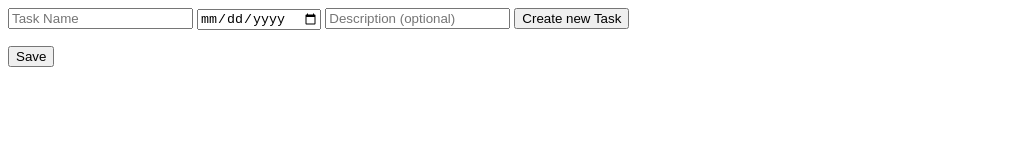
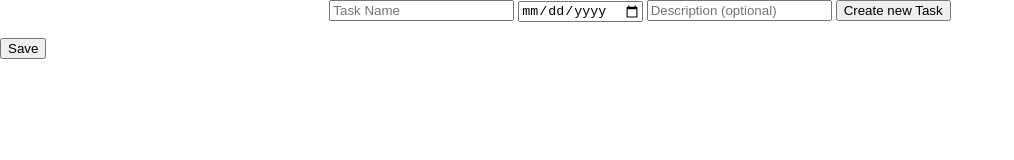
Before and after one commit to T3TR/toDoApp, a plain HTML site: page index.html in a window 1280 px wide. Shown: the whole page, without its empty margins (0-1014 px from the left). Drawn offline with Linux system fonts and the light colour scheme.

Commit message:
Starts Styling

```diff
--- a/css/stylesheet.css
+++ b/css/stylesheet.css
@@ -0,0 +1,29 @@
+* {
+    box-sizing: border-box;
+}
+body {
+    margin: 0;
+}
+
+#taskItemsList {
+    list-style-type: none;
+}
+
+.newTaskForm{
+    display: block;
+    margin-right: auto;
+    margin-left: auto;
+    text-align: center;
+}
+
+.formTaskName {
+    text-align: center;
+}
+
+.formDueDate {
+    text-align: center;
+}
+
+.formDescription {
+    text-align: center;
+}
--- a/index.html
+++ b/index.html
@@ -5,18 +5,18 @@
     <meta http-equiv="X-UA-Compatible" content="IE=edge">
     <meta name="viewport" content="width=device-width, initial-scale=1.0">
     <title>To-Do</title>
-
+    <link rel="stylesheet" href="./css/stylesheet.css">
 
 </head>
 <body>
 
     <section>
         <div>
-            <form>
+            <form class="newTaskForm">
 
-                <input type="text" id="TaskName" placeholder="Task Name" required>
-                <input type="date" id="DueDate" required>
-                <input type="text" id="Description" placeholder="Description (optional)">
+                <input type="text" id="formTaskName" placeholder="Task Name" title="Enter a New Task Name" required>
+                <input type="date" id="formDueDate" title="Enter the Due Date for the New Task" required>
+                <input type="text" id="formDescription" placeholder="Description (optional)" title="Enter an optional Description for the New Task" >
                 <button type="submit" onclick="onClickAdd(event)">Create new Task</button>
 
             </form>
```
